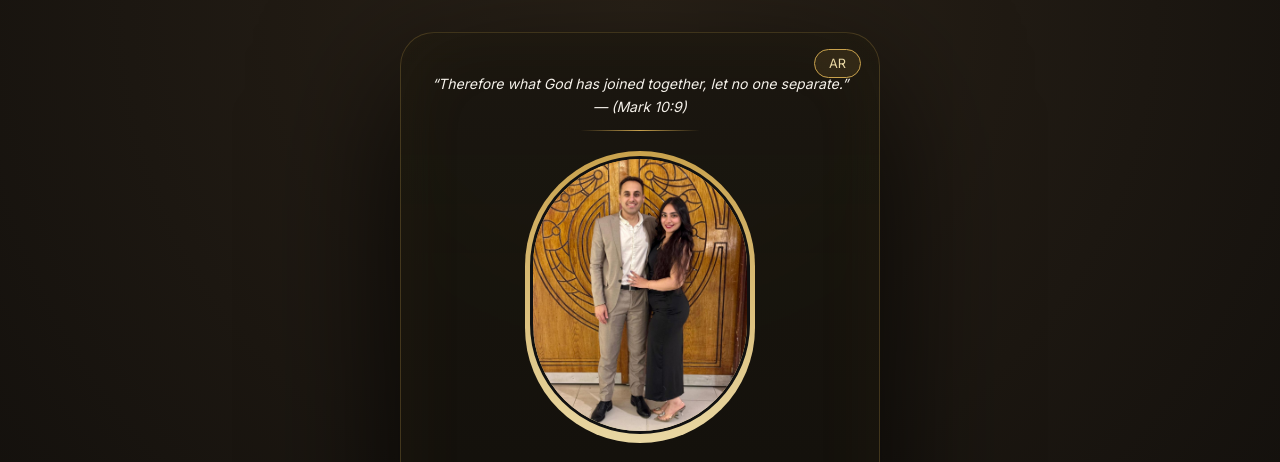
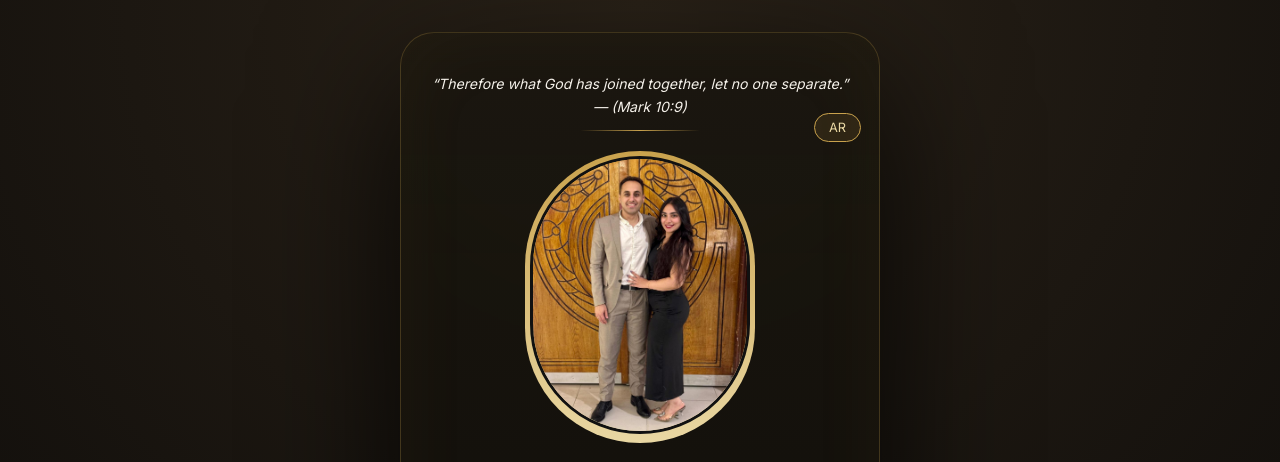
Before and after one commit to beshoy6700/Anton-Mairna, a plain HTML site: page index.html in a window 1280 px wide. Shown: the top 462 px of the page. Drawn offline with nearby package versions, Linux system fonts and the light colour scheme; a web font is replaced by a local one.

Commit message:
update top

```diff
--- a/index.html
+++ b/index.html
@@ -129,7 +129,7 @@
 
     .lang {
       position: absolute;
-      top: 16px;
+      top: 80px;
       right: 18px;
       border: 1px solid var(--gold);
       padding: 6px 14px;
```
